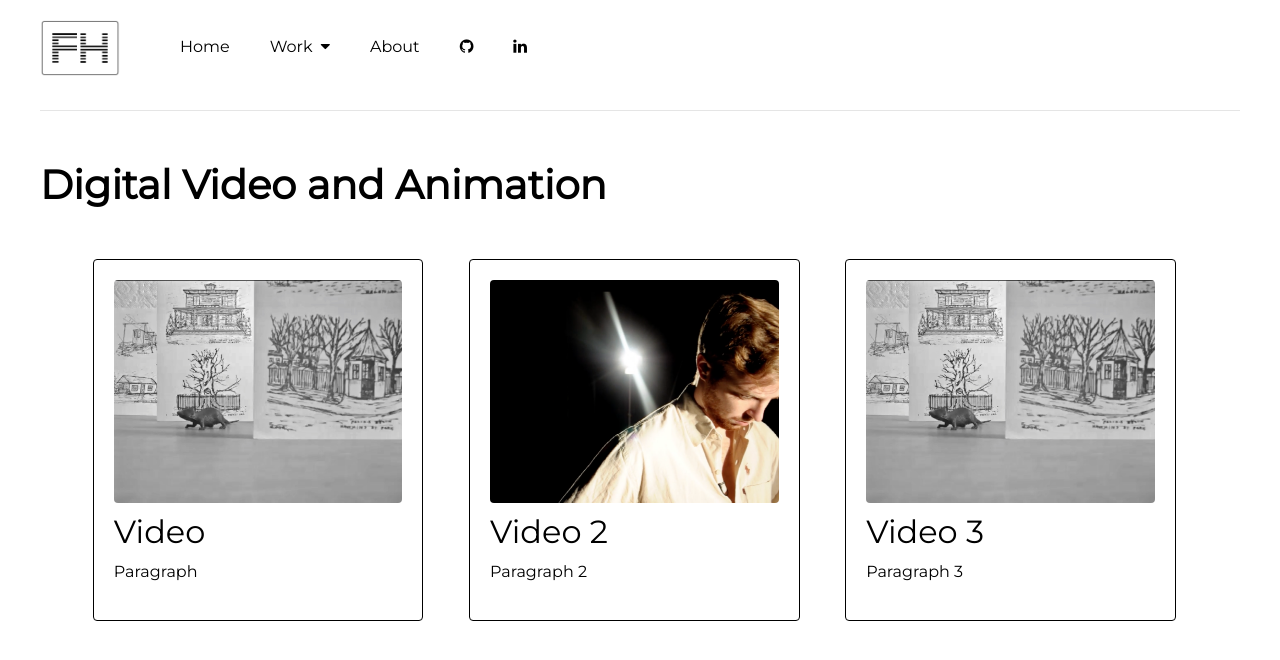
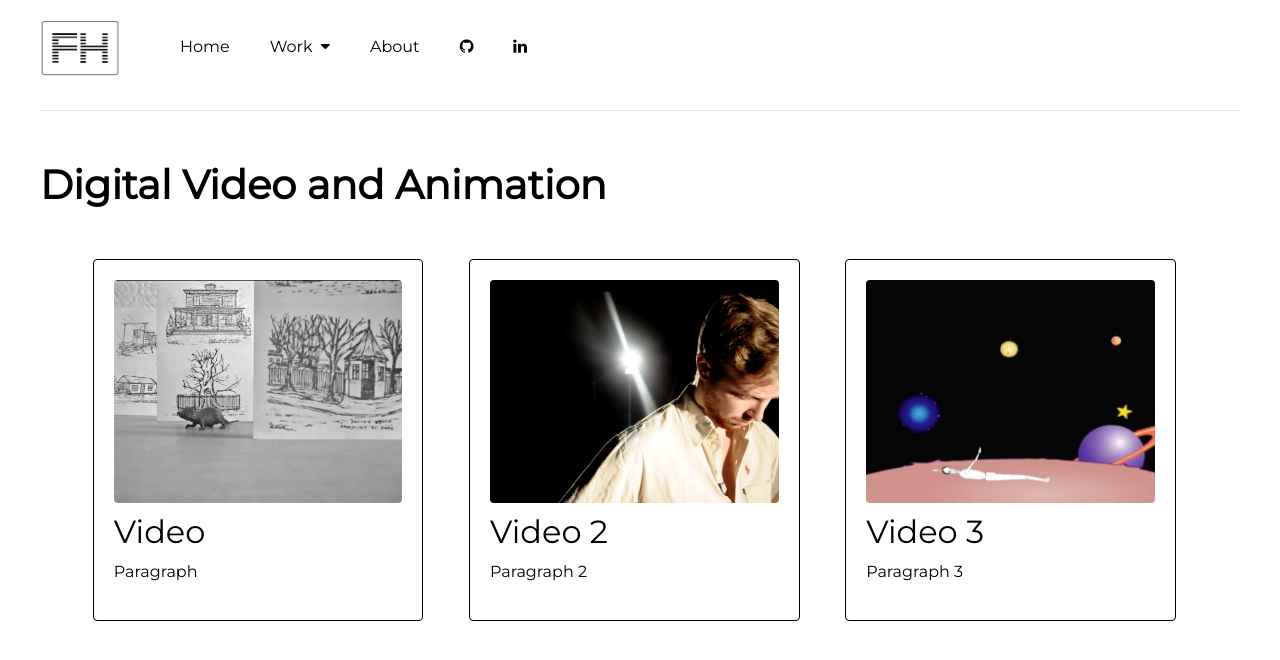
Before and after one commit to FelipeAtGA/fh-portfolio, a React (Create React App) app in the folder client/: page /videoAnimation in a window 1280 px wide. Shown: the top 660 px of the page. Built offline with nearby package versions, Linux system fonts and the light colour scheme.

Commit message:
import characterStudy poster image, add it to state array

```diff
--- a/client/src/components/videoAnimation/VideoMation.jsx
+++ b/client/src/components/videoAnimation/VideoMation.jsx
@@ -1,14 +1,15 @@
 import React, { Component } from 'react';
 import ThemeetingPoster from '../../img/theMeetingVideoPoster.png';
 import Purpleboxposter from '../../img/purpleBoxPoster.png';
+import Characterstudy from '../../img/characterStudy.png';
 import '../../css/VideoMation.css';
 
 class VideoMation extends Component {
   constructor(props) {
     super(props);
     this.state = {
-      videoProps: ['themeeting', 'purplebox'],
-      imagePosters: [ThemeetingPoster, Purpleboxposter],
+      videoProps: ['themeeting', 'purplebox', 'characterstudy'],
+      imagePosters: [ThemeetingPoster, Purpleboxposter, Characterstudy],
     };
   }
 
@@ -45,8 +46,8 @@ class VideoMation extends Component {
           <div className="projectWrapper">
             <div
               className="projectimage"
-              style={{ backgroundImage: `url(${this.state.imagePosters[0]})` }}
-              onClick={() => { this.props.setModal(this.state.videoProps[0], true); }}
+              style={{ backgroundImage: `url(${this.state.imagePosters[2]})` }}
+              onClick={() => { this.props.setModal(this.state.videoProps[2], true); }}
               onKeyDown={() => { this.props.setModal(); }}
               role="button"
               tabIndex="0"
```
